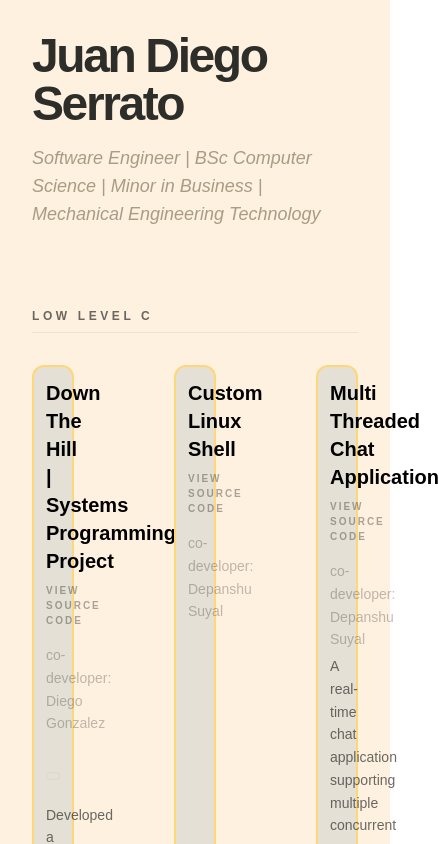
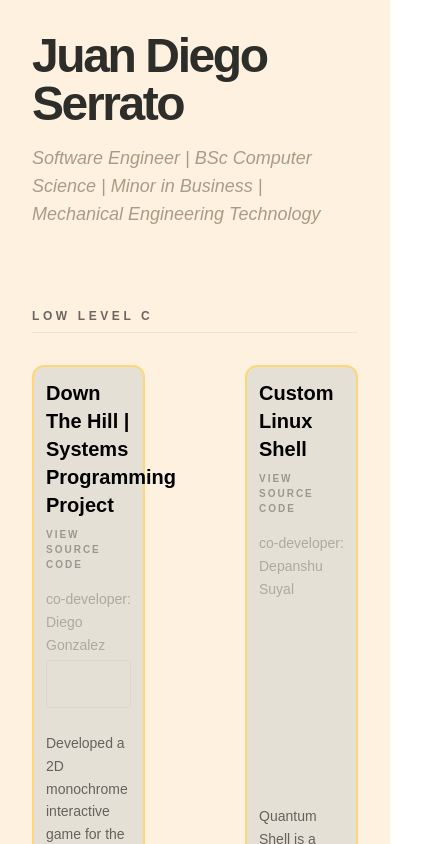
Before and after one commit to jdserrato/my-portfolio, a Next.js app: page / in a window 390 px wide. Shown: the top 844 px of the page, 439 px wide, since content can reach past the window. Built offline with nearby package versions, Linux system fonts and the light colour scheme; grey boxes are pictures that could not be loaded.

Commit message:
fixed bug on mobile display

```diff
--- a/src/app/page.tsx
+++ b/src/app/page.tsx
@@ -164,7 +164,7 @@ export default function Home() {
         <h2 className="text-xs uppercase tracking-[0.3em] font-bold opacity-70 mb-8 border-b border-[#2D2D2A]/10 pb-2">
           {categoryName}
         </h2>
-        <div className="grid grid-cols-3 md:grid-cols-3 lg:grid-cols-3 gap-25">
+        <div className="grid grid-cols-2 md:grid-cols-3 lg:grid-cols-3 gap-25">
           {myProjects
             .filter((p) => p.category === categoryName)
             .map((project) => (
```
